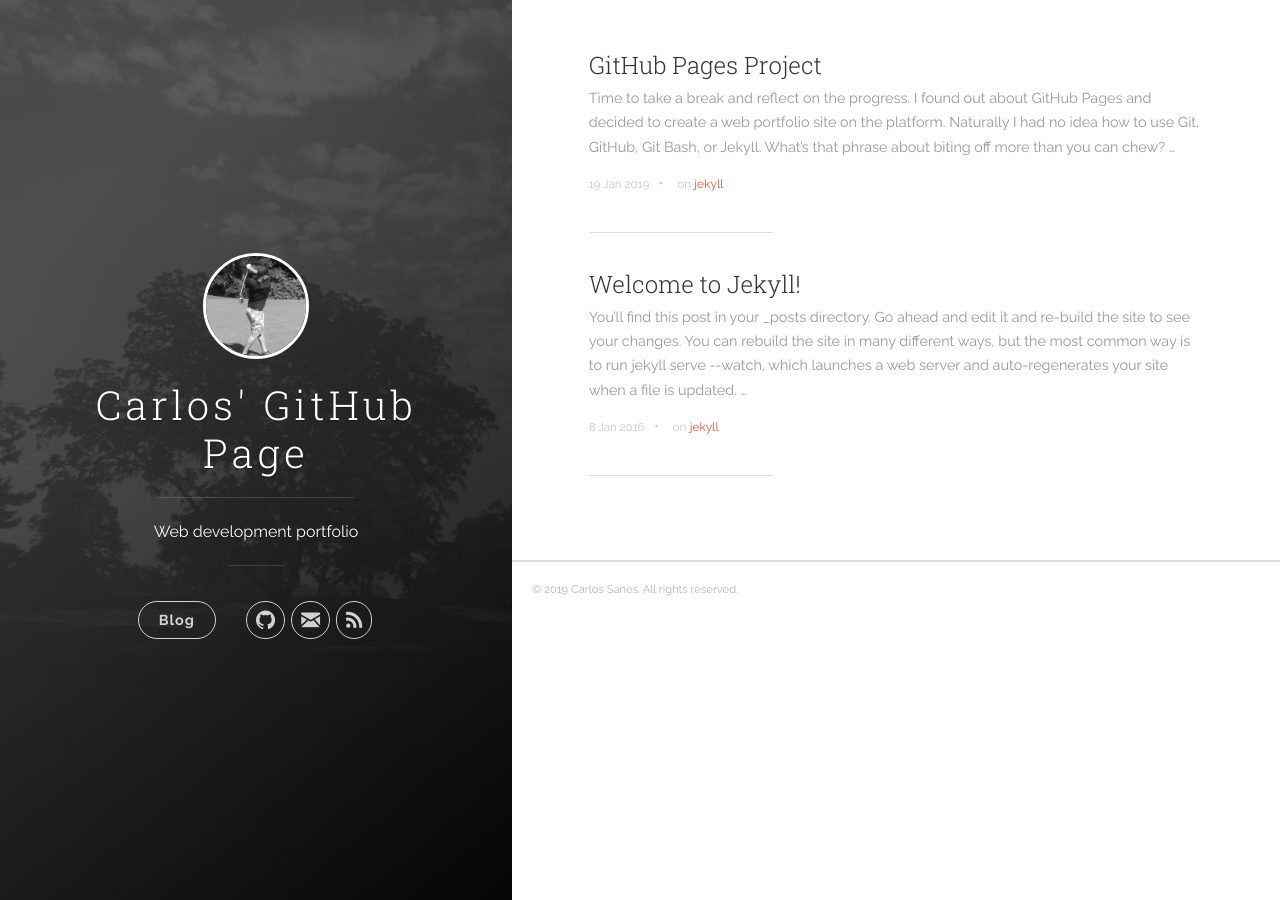
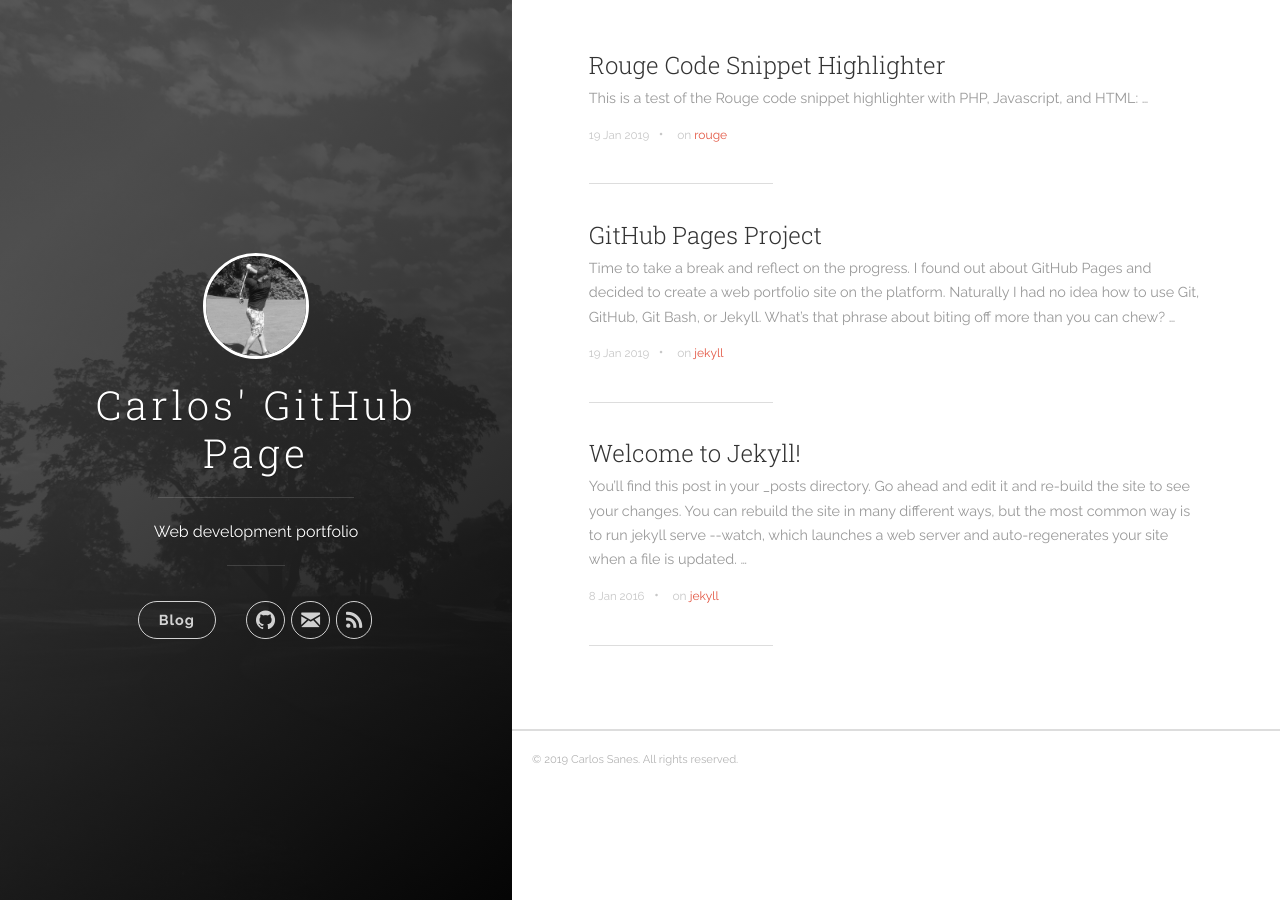
Before and after one commit to csanes/csanes.github.io, a Jekyll site: the page built from index.html, in a window 1280 px wide. Built offline with Jekyll 4.4.1, drawn with Linux system fonts in a browser that asks for light colours; the list of posts is cut into pages by our own code.

Commit message:
added rouge post. trimmed github pages post.

````diff
--- a/_posts/2019-01-19-github-pages-project.markdown
+++ b/_posts/2019-01-19-github-pages-project.markdown
@@ -8,26 +8,4 @@
 
 There's a great book online that got this effort jumpstarted: [Pro Git][pro-git-book]. This free book has everything you need to setup Git in whatever working evironment you can think of. Chapters include Git basics, branching, distributed workflows, GitHub, and much more.
 
-This is a test of the code snippets grammar capability with PHP, Javascript, and HTML:
-
-### PHP
-``` php
-<?php echo "Hello World!";?>
-```
-
-### Javascript
-``` javascript
-<button type="button" onclick='document.getElementById("demo").innerHTML = "Hello JavaScript!"'>Click Me!</button>
-```
-
-### HTML
-``` html
-<ul class="list-style-none mb-0  border-top pt-3">
-```
-
-Check out the [Jekyll docs][jekyll] for more info on how to get the most out of Jekyll. File all bugs/feature requests at [Jekyll’s GitHub repo][jekyll-gh]. If you have questions, you can ask them on [Jekyll’s dedicated Help repository][jekyll-help].
-
-[jekyll]:      http://jekyllrb.com
-[jekyll-gh]:   https://github.com/jekyll/jekyll
-[jekyll-help]: https://github.com/jekyll/jekyll-help
 [pro-git-book]: https://git-scm.com/book/en/v2
--- /dev/null
+++ b/_posts/2019-01-21-rouge-code-snippet-highlighter.markdown
@@ -0,0 +1,27 @@
+---
+title:  "Rouge Code Snippet Highlighter"
+date:   2019-01-19 15:34:11
+categories: [rouge]
+tags: [rouge]
+---
+
+This is a test of the Rouge code snippet highlighter with PHP, Javascript, and HTML:
+
+#### PHP
+``` php
+<?php echo "Hello World!";?>
+```
+
+#### Javascript
+``` javascript
+<button type="button" onclick='document.getElementById("demo").innerHTML = "Hello JavaScript!"'>Click Me!</button>
+```
+
+#### HTML
+``` html
+<ul class="list-style-none mb-0  border-top pt-3">
+```
+
+Seems to work. There's a list of supported languages and lexers at the [Github repo][github-repo-rouge] for Rouge.
+
+[github-repo-rouge]: https://github.com/jneen/rouge/wiki/List-of-supported-languages-and-lexers
````
